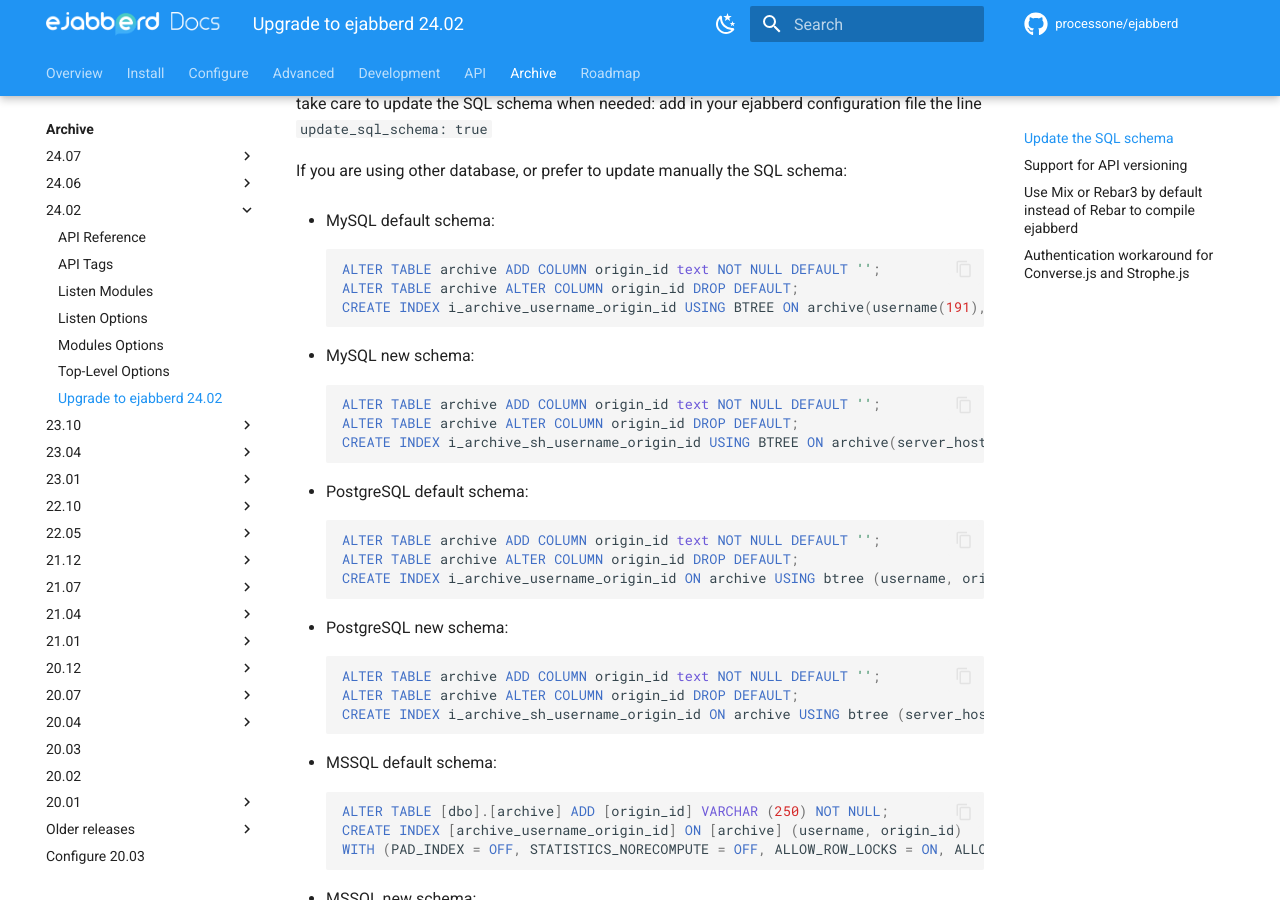
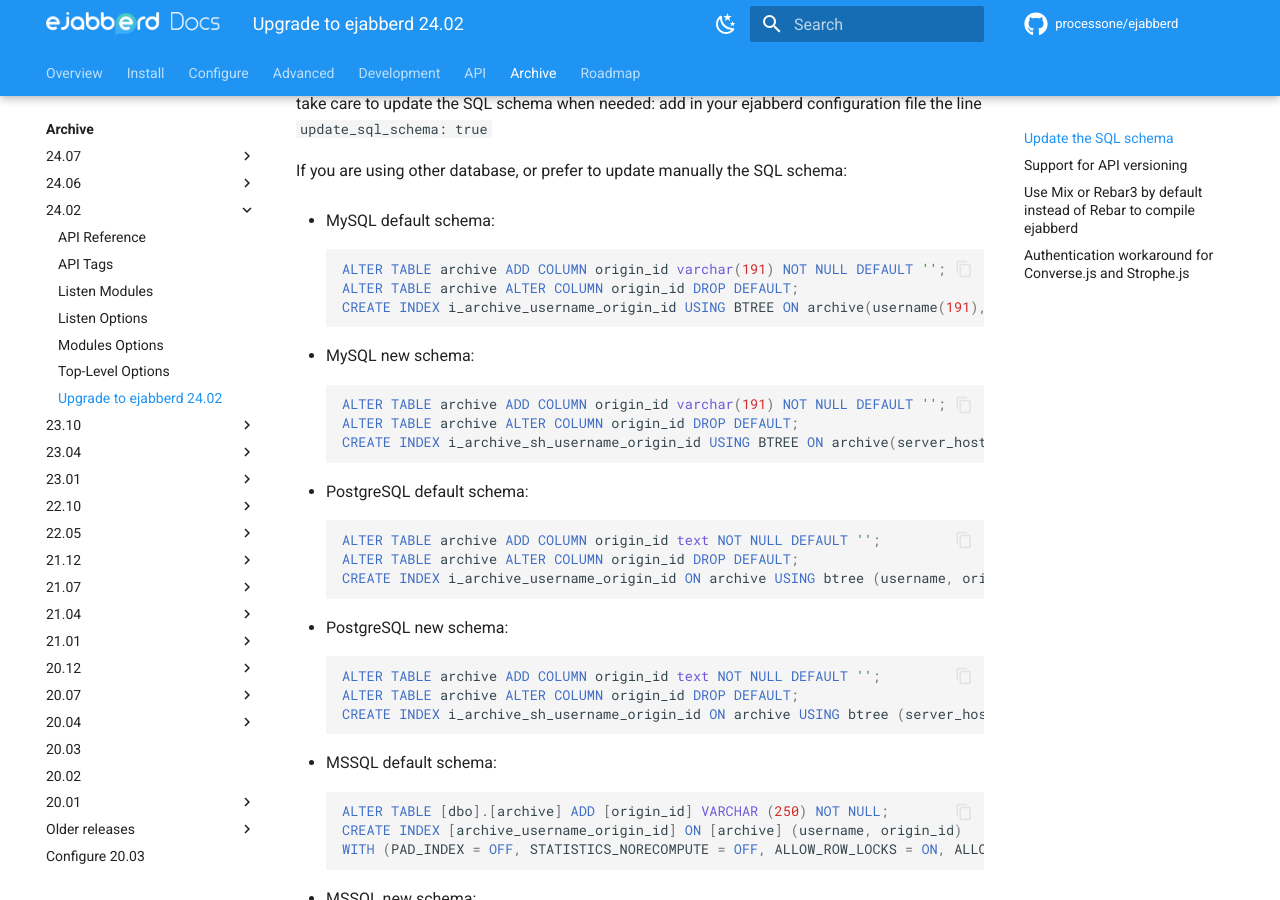
Before and after one commit to processone/docs.ejabberd.im, an MkDocs documentation site: the page built from content/archive/24.02/upgrade.md, in a window 1280 px wide and 900 px high, scrolled down 502 px. Built offline with MkDocs 1.6.1 and Material for MkDocs 9.7.7, drawn with Linux system fonts in a browser that asks for light colours; comment, search, counter and statistics services are not loaded.

Commit message:
Fix 24.02 upgrade notes for MySQL

````diff
--- a/content/archive/24.02/upgrade.md
+++ b/content/archive/24.02/upgrade.md
@@ -18,14 +18,14 @@
 
 * MySQL default schema:
 ``` sql
-ALTER TABLE archive ADD COLUMN origin_id text NOT NULL DEFAULT '';
+ALTER TABLE archive ADD COLUMN origin_id varchar(191) NOT NULL DEFAULT '';
 ALTER TABLE archive ALTER COLUMN origin_id DROP DEFAULT;
 CREATE INDEX i_archive_username_origin_id USING BTREE ON archive(username(191), origin_id(191));
 ```
 
 * MySQL new schema:
 ``` sql
-ALTER TABLE archive ADD COLUMN origin_id text NOT NULL DEFAULT '';
+ALTER TABLE archive ADD COLUMN origin_id varchar(191) NOT NULL DEFAULT '';
 ALTER TABLE archive ALTER COLUMN origin_id DROP DEFAULT;
 CREATE INDEX i_archive_sh_username_origin_id USING BTREE ON archive(server_host(191), username(191), origin_id(191));
 ```
````
